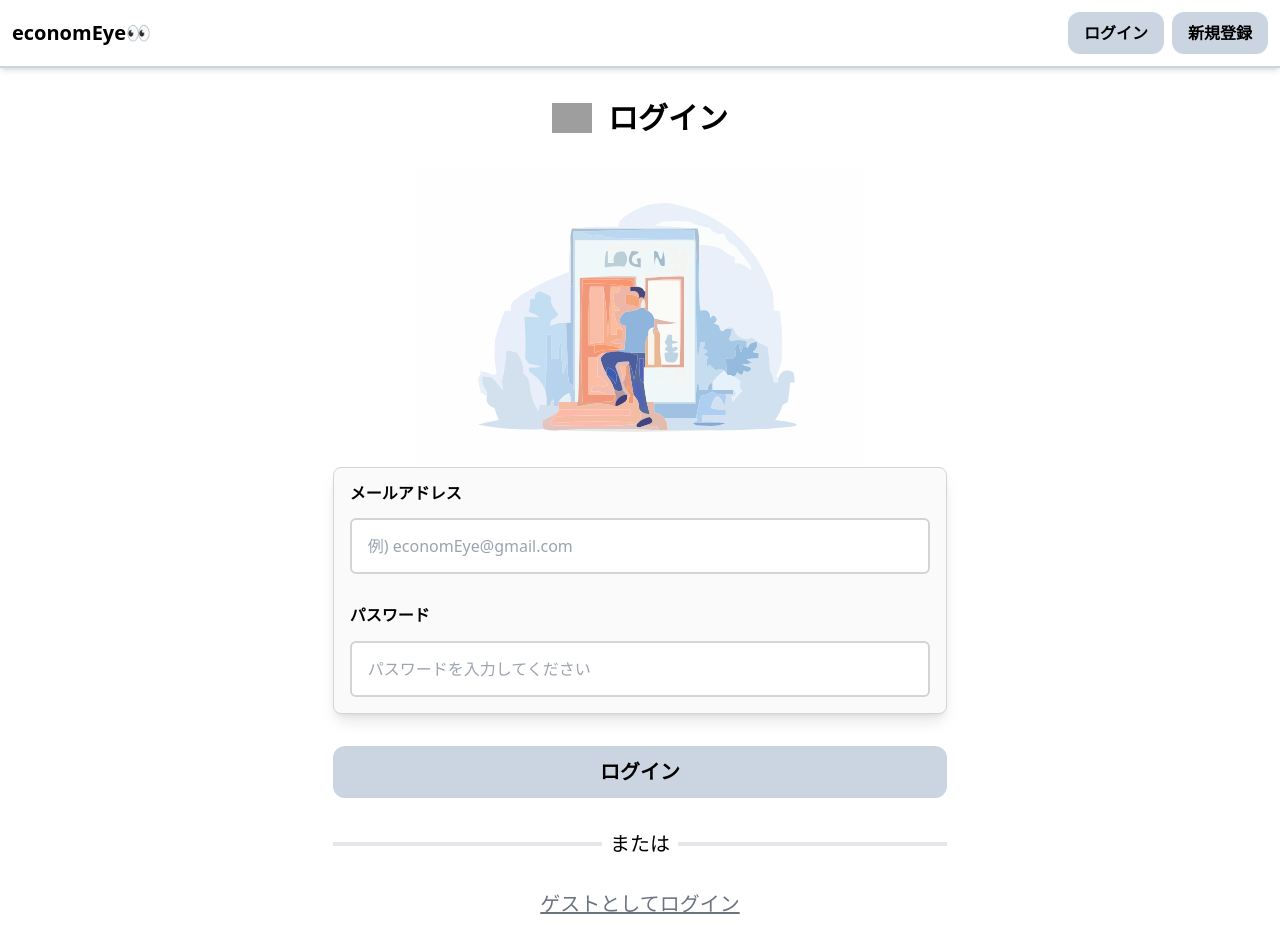
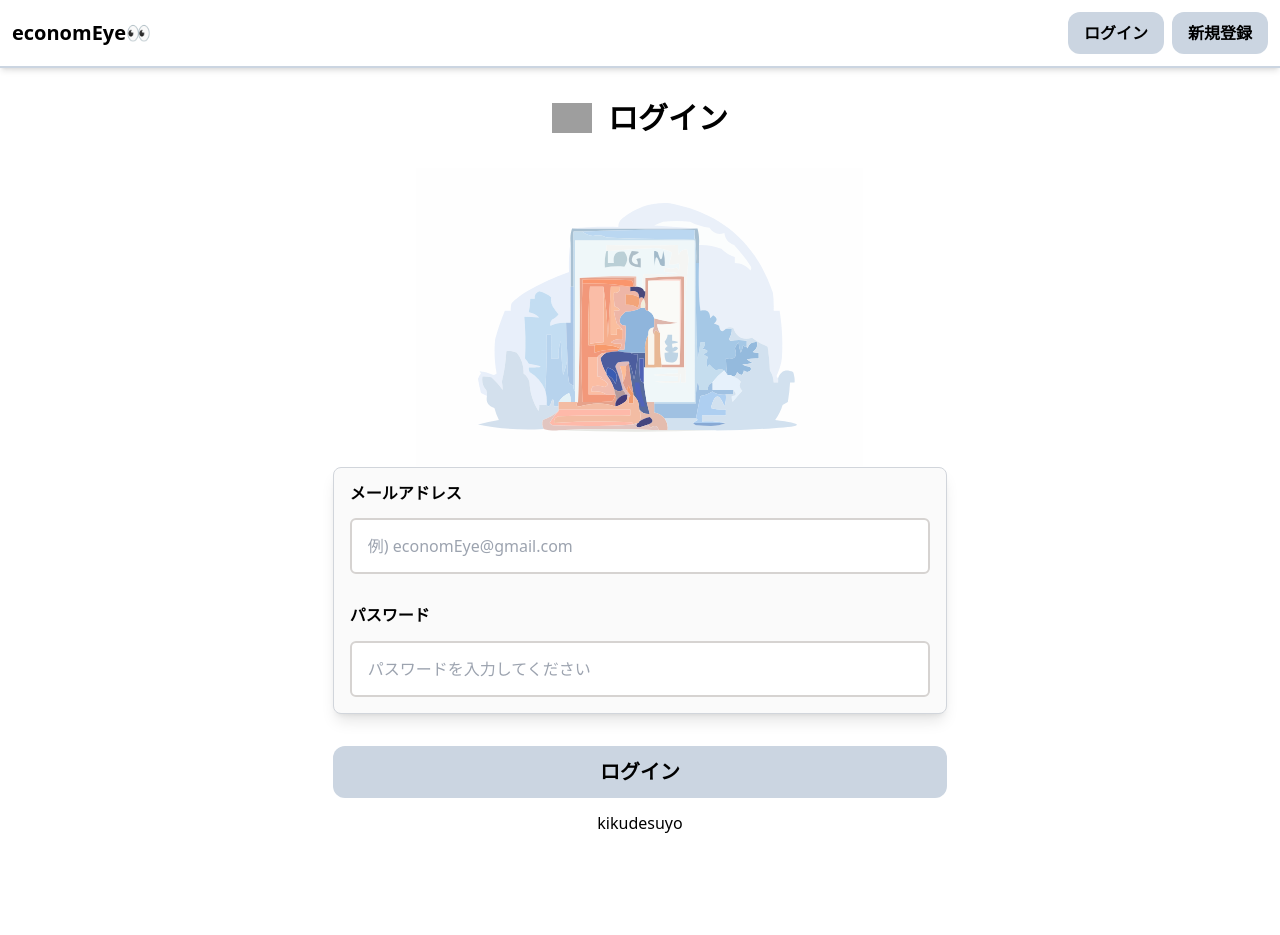
Before and after one commit to kikudesuyo/economEye, a React (Vite) app: page /login in a window 1280 px wide. Shown: the top 935 px of the page. After the commit the page ends 834 px from the top, so only its background shows below. Built offline with nearby package versions, Linux system fonts and the light colour scheme; no server answers; grey boxes are pictures that could not be loaded.

Commit message:
fix: delete geustlogin

```diff
--- a/src/pages/Login.tsx
+++ b/src/pages/Login.tsx
@@ -5,7 +5,8 @@ import { useAuth } from "@/contexts/useAuth";
 import Button from "@/components/Button";
 import Main from "@/components/Main";
 import Input from "@/components/Input";
-import { validateLogin, validateAnonymousLogin } from "@/auth/authHandling";
+// import { validateLogin, validateAnonymousLogin } from "@/auth/authHandling";
+import { validateLogin } from "@/auth/authHandling";
 import { PATHS } from "@/utils/constant";
 import loginLogo from "@/assets/imgs/logo/login.svg";
 import padlock from "@/assets/imgs/logo/padlock.svg";
@@ -20,11 +21,11 @@ const Login = () => {
     login();
     navigate(PATHS.TOP);
   };
-  const handleAnonymousLogin = async () => {
-    await validateAnonymousLogin();
-    login();
-    navigate(PATHS.TOP);
-  };
+  // const handleAnonymousLogin = async () => {
+  //   await validateAnonymousLogin();
+  //   login();
+  //   navigate(PATHS.TOP);
+  // };
   return (
     <Main style="gap-4 md:gap-8 mt-8">
       <div className="flex flex-row items-center justify-center gap-4">
@@ -67,7 +68,7 @@ const Login = () => {
           await handleLogin();
         }}
       />
-      <div className="mx-auto flex w-3/5 flex-col items-center justify-center gap-8">
+      {/* <div className="mx-auto flex w-3/5 flex-col items-center justify-center gap-8">
         <div className="flex w-full items-center">
           <span className="grow border-t-4 "></span>
           <span className="relative px-2 text-xl">または</span>
@@ -83,7 +84,7 @@ const Login = () => {
             ゲストとしてログイン
           </span>
         </button>
-      </div>
+      </div> */}
     </Main>
   );
 };
```
